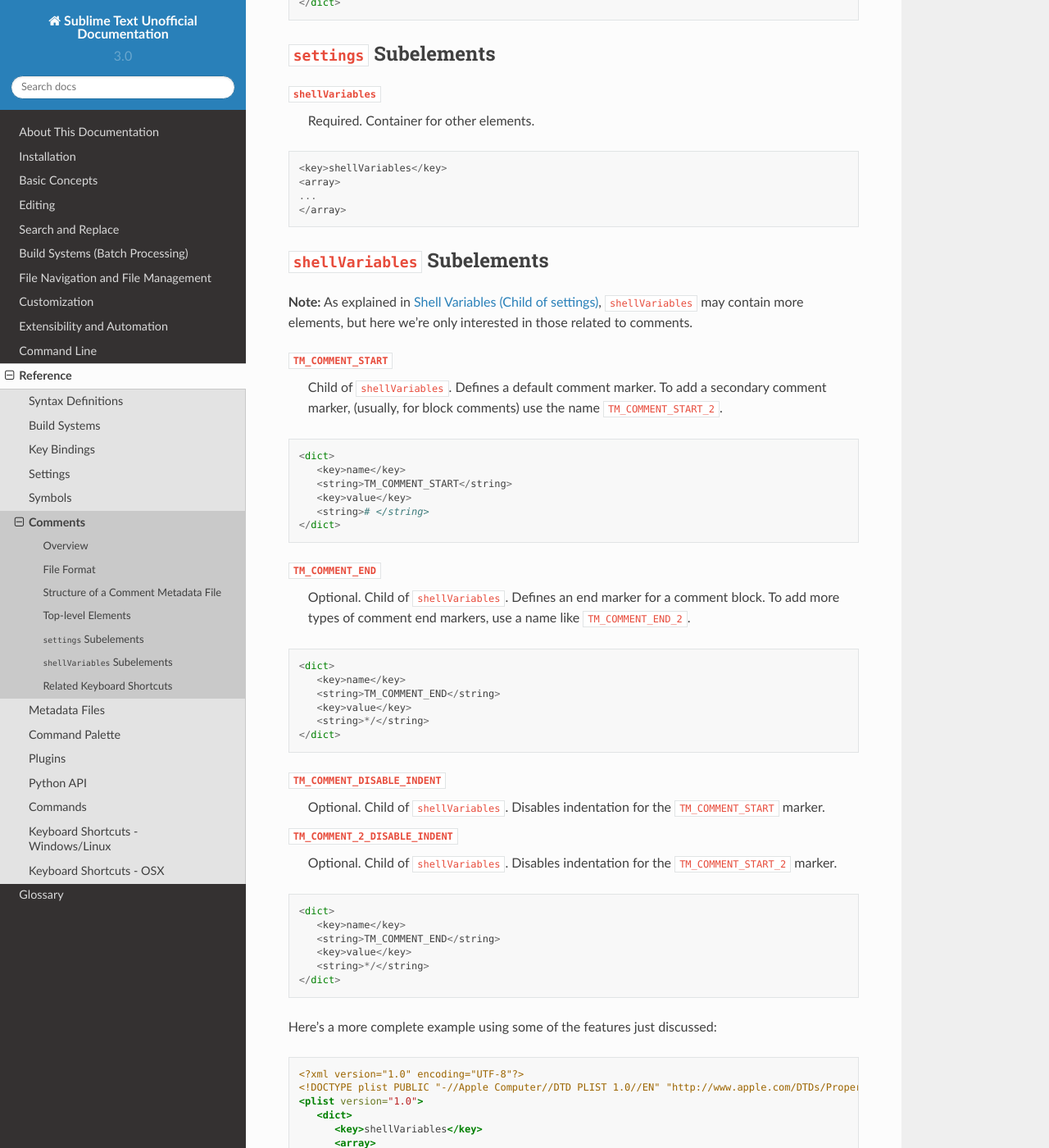
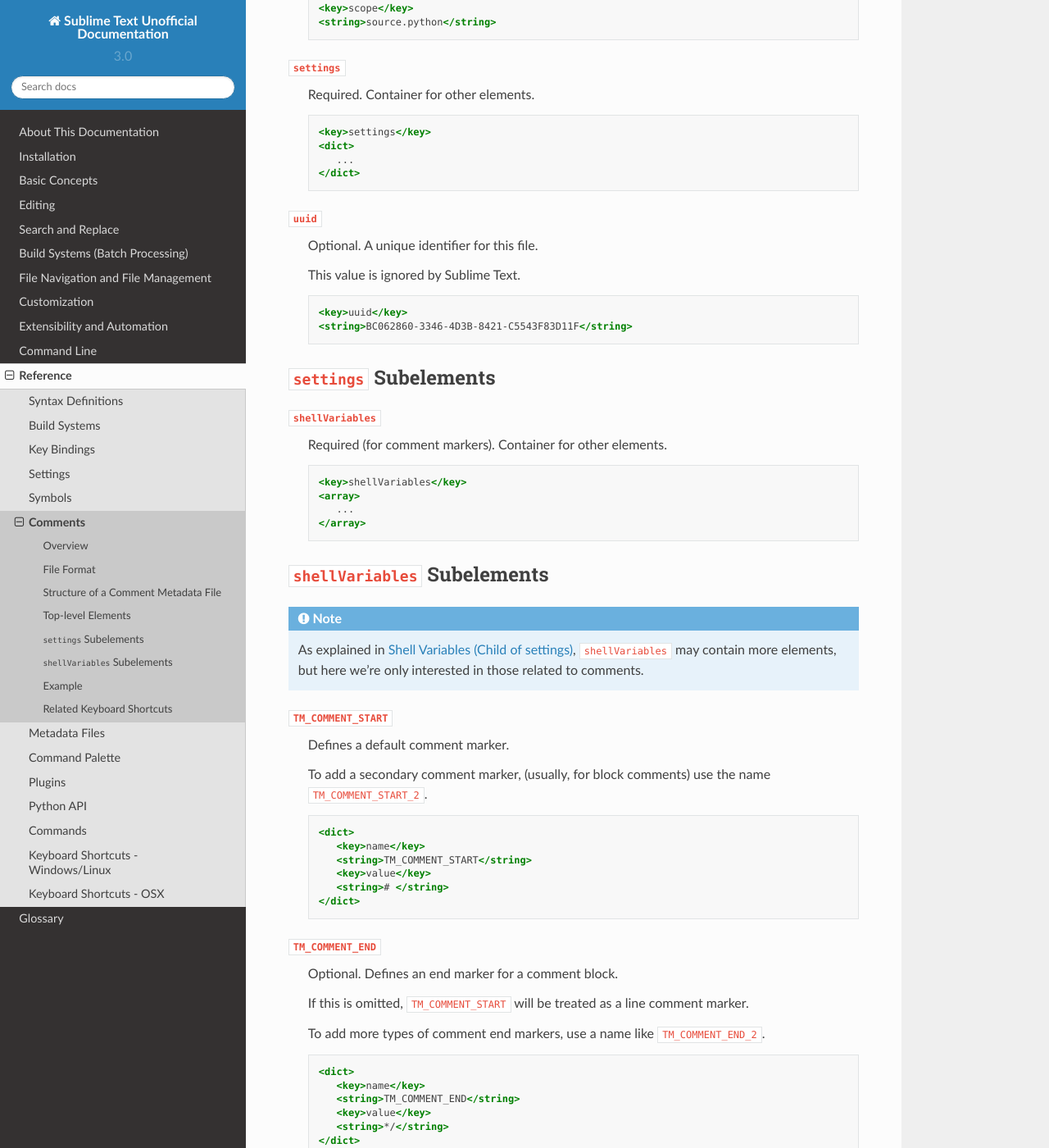
Before and after one commit to guillermooo/sublime-undocs, a Sphinx documentation site: the page built from source/reference/comments.rst, in a window 1280 px wide and 1400 px high, scrolled down 1798 px. Shown: the whole window at 82% size. Built offline with Sphinx 7.4.7 and the Read the Docs theme 2.0.0, drawn with Linux system fonts in a browser that asks for light colours; some of the changed text lies outside the part shown.

Commit message:
edit metadata topics
more x-refs, code highlighting for xml, properly indented code blocks,
various other adjustments (including rephrasing some sections)

```diff
--- a/source/file_management/file_management.rst
+++ b/source/file_management/file_management.rst
@@ -48,6 +48,8 @@
 
 Supported Operators
 -------------------
+
+.. _fm-goto-symbol:
 
 :samp:`@{symbol}`
     Searches for **symbol** symbol in the active buffer;
--- a/source/reference/comments.rst
+++ b/source/reference/comments.rst
@@ -7,25 +7,29 @@
 ========
 
 Sublime Text has default commands
-to comment/uncomment lines of code.
-Using comment metadata files,
+to comment or uncomment lines of code.
+Using **metadata files**,
 it's possible to make these commands
 work for any type of source code.
+
+Because metadata for comment markers is commonly required by packages,
+it's discussed in this separate document,
+where it should be easier to find.
+
+
+.. seealso::
+
+   :doc:`metadata`
+      More detailed documentation on metadata.
 
 
 File Format
 ===========
 
-Comment metadata is stored in :file:`.tmPreferences` files
-and uses the Property List format.
-The file name can be arbitrary.
+Metadata files have the :file:`.tmPreferences` extension and use the
+Property List format. The file name can be arbitrary.
 
-Because comment metadata is commonly required by packages,
-it's discussed in a separate topic,
-where it should be easier to find.
-But note that comment metadata
-is declared simply as ``shellVariables``,
-just as other types of metadata.
+Metadata files are inherited from TextMate.
 
 Let's see a basic example:
 
@@ -77,106 +81,136 @@
 ==================
 
 ``name``
-   Optional. Name of the metadata file.
+   Optional.
+   Name of the metadata.
+
    This value is ignored by Sublime Text.
 
-::
+   .. code-block:: xml
 
-   <key>name</key>
-   <string>Miscellaneous</string>
+      <key>name</key>
+      <string>Shell Variables</string>
 
 ``scope``
-   Required. Scope selector to determine
+   Required.
+   Scope selector to determine
    in which context the metadata should be active.
 
-::
+   In most cases you want this to be your syntax's base scope.
 
-   <key>scope</key>
-   <string>source.python</string>
+   .. XXX: refer to scopes here
+
+   .. code-block:: xml
+
+      <key>scope</key>
+      <string>source.python</string>
 
 ``settings``
-   Required. Container for other elements.
+   Required.
+   Container for other elements.
 
-::
+   .. code-block:: xml
 
-   <key>settings</key>
-   <dict>
-   ...
-   </dict>
+      <key>settings</key>
+      <dict>
+         ...
+      </dict>
+
+``uuid``
+   Optional.
+   A unique identifier for this file.
+
+   This value is ignored by Sublime Text.
+
+   .. code-block:: xml
+
+      <key>uuid</key>
+      <string>BC062860-3346-4D3B-8421-C5543F83D11F</string>
 
 
 ``settings`` Subelements
 ========================
 
 ``shellVariables``
-   Required. Container for other elements.
+   Required (for comment markers).
+   Container for other elements.
 
-::
+   .. code-block:: xml
 
-   <key>shellVariables</key>
-   <array>
-   ...
-   </array>
+      <key>shellVariables</key>
+      <array>
+         ...
+      </array>
 
+
+.. _md-comments-shellvariables:
 
 ``shellVariables`` Subelements
 ==============================
 
-**Note:** As explained in :ref:`md-shell-variables-section`,
-``shellVariables`` may contain more elements,
-but here we're only interested
-in those related to comments.
+.. note::
+
+   As explained in :ref:`md-shell-variables`,
+   ``shellVariables`` may contain more elements,
+   but here we're only interested
+   in those related to comments.
 
 ``TM_COMMENT_START``
-   Child of ``shellVariables``.
    Defines a default comment marker.
+
    To add a secondary comment marker,
    (usually, for block comments)
    use the name ``TM_COMMENT_START_2``.
 
-::
 
-   <dict>
-      <key>name</key>
-      <string>TM_COMMENT_START</string>
-      <key>value</key>
-      <string># </string>
-   </dict>
+   .. code-block:: xml
+
+      <dict>
+         <key>name</key>
+         <string>TM_COMMENT_START</string>
+         <key>value</key>
+         <string># </string>
+      </dict>
 
 ``TM_COMMENT_END``
-   Optional. Child of ``shellVariables``.
+   Optional.
    Defines an end marker for a comment block.
+
+   If this is omitted,
+   ``TM_COMMENT_START`` will be treated as a line comment marker.
+
    To add more types of comment end markers,
    use a name like ``TM_COMMENT_END_2``.
 
-::
+   .. code-block:: xml
 
-   <dict>
-      <key>name</key>
-      <string>TM_COMMENT_END</string>
-      <key>value</key>
-      <string>*/</string>
-   </dict>
+      <dict>
+         <key>name</key>
+         <string>TM_COMMENT_END</string>
+         <key>value</key>
+         <string>*/</string>
+      </dict>
 
 ``TM_COMMENT_DISABLE_INDENT``
-   Optional. Child of ``shellVariables``.
+   Optional.
    Disables indentation for the ``TM_COMMENT_START``
    marker.
 
-``TM_COMMENT_2_DISABLE_INDENT``
-   Optional. Child of ``shellVariables``.
-   Disables indentation for the ``TM_COMMENT_START_2``
-   marker.
+   For targetting the ``TM_COMMENT_START/END_2`` group,
+   use ``TM_COMMENT_START_2``.
 
-::
+   .. code-block:: xml
 
-   <dict>
-      <key>name</key>
-      <string>TM_COMMENT_END</string>
-      <key>value</key>
-      <string>*/</string>
-   </dict>
+      <dict>
+         <key>name</key>
+         <string>TM_COMMENT_END</string>
+         <key>value</key>
+         <string>*/</string>
+      </dict>
 
+
+Example
+=======
 
 Here's a more complete example
 using some of the features just discussed:
```
Also changed, not shown: source/reference/metadata.rst (+158 -87 lines), source/reference/symbols.rst (+99 -69 lines).
